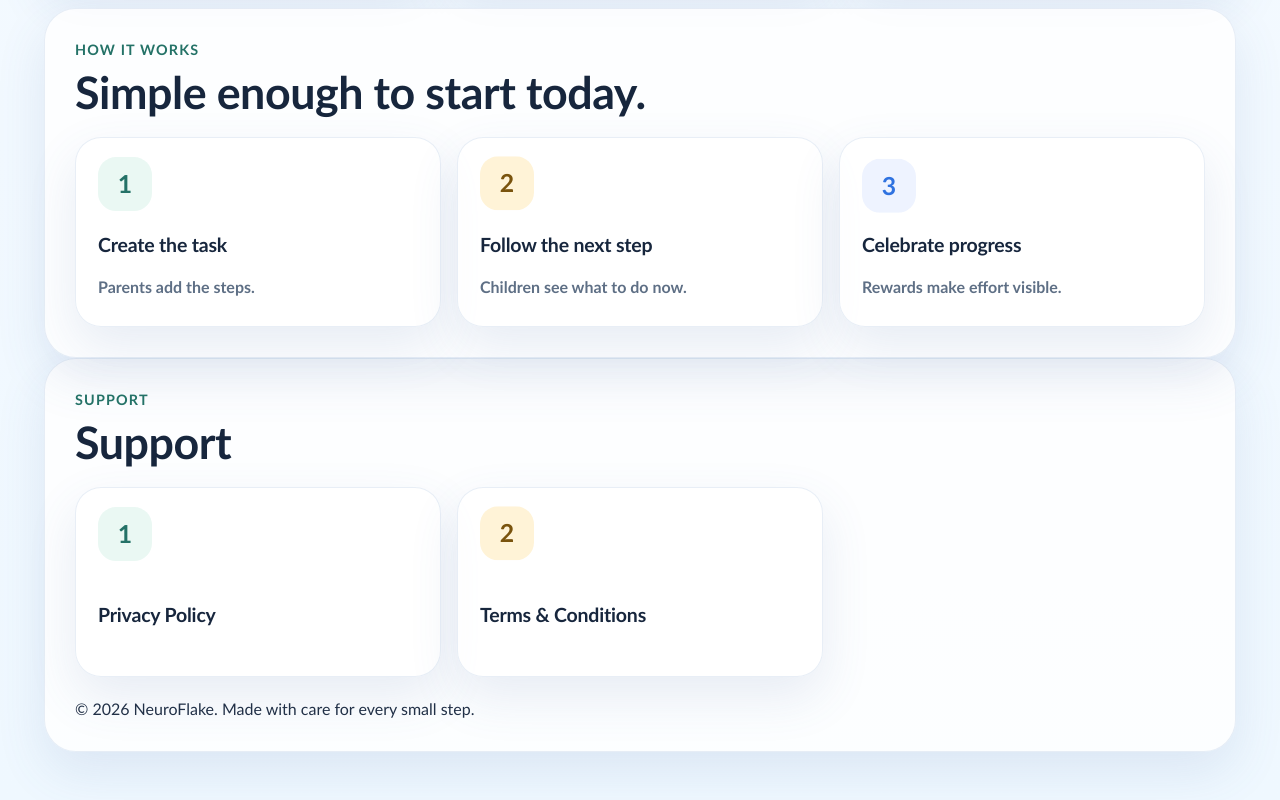
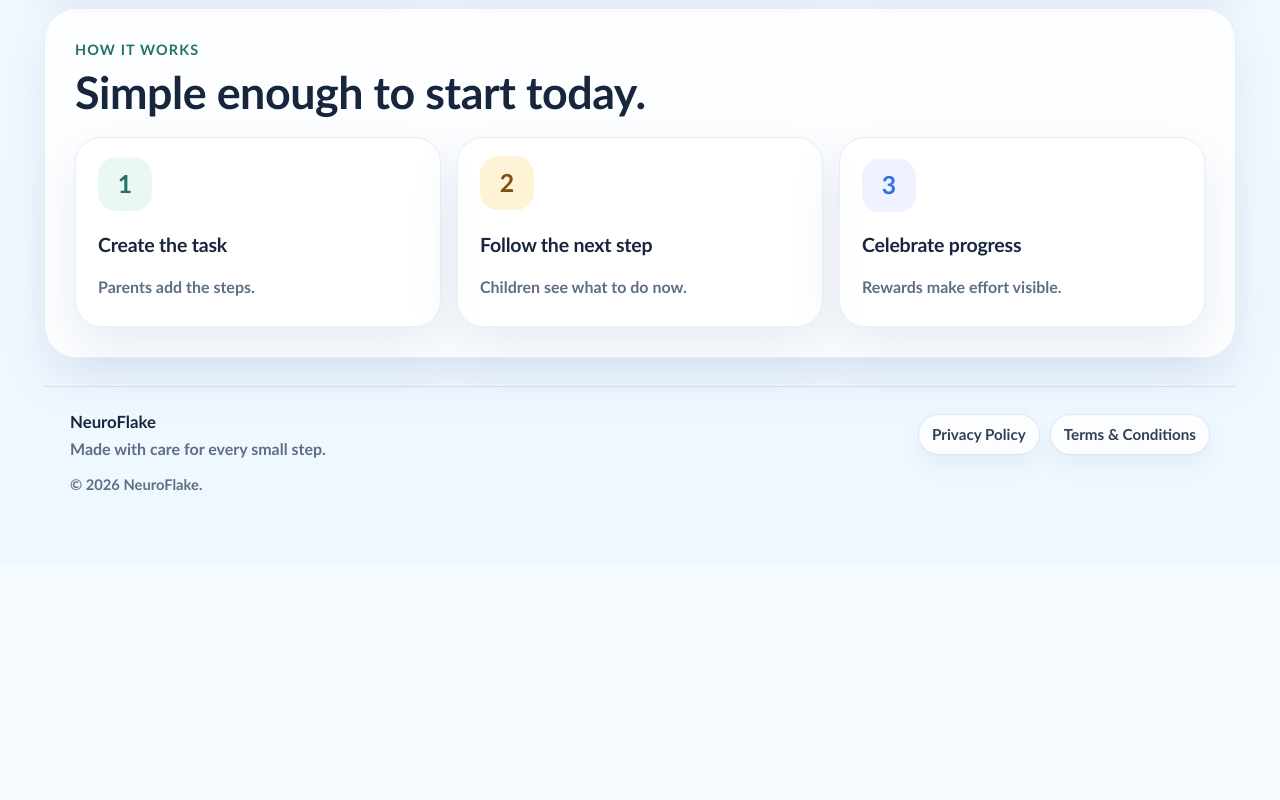
Before and after one commit to sbg001/FIT5120-NeuroFlake, a React (Vite) app in the folder frontend/: page / in a window 1280 px wide. Shown: the part 1764-2564 px from the top of the page. After the commit the page ends 2329 px from the top, so only its background shows below. Built offline with nearby package versions, Linux system fonts and the light colour scheme; no server answers.

Commit message:
Move legal terms to app footer

```diff
--- a/frontend/src/pages/Home.jsx
+++ b/frontend/src/pages/Home.jsx
@@ -259,28 +259,19 @@ function Home() {
         </section>
       </section>
 
-      <section className="home-flow-section mt-10 md:mt-14" aria-label="Footer">
-        <div className="home-section-heading">
-          <p className="home-landing-kicker">Support</p>
-          <h3>Support</h3>
+      <footer className="home-footer" aria-label="NeuroFlake footer">
+        <div className="home-footer__brand">
+          <strong>NeuroFlake</strong>
+          <p>Made with care for every small step.</p>
         </div>
 
-        <div className="home-flow-grid">
-          <Link to="/privacy-policy" className="home-flow-card">
-            <span aria-hidden="true">1</span>
-            <h4>Privacy Policy</h4>
-          </Link>
+        <nav className="home-footer__links" aria-label="Legal links">
+          <Link to="/privacy-policy">Privacy Policy</Link>
+          <Link to="/terms-and-conditions">Terms & Conditions</Link>
+        </nav>
 
-          <Link to="/terms-and-conditions" className="home-flow-card">
-            <span aria-hidden="true">2</span>
-            <h4>Terms & Conditions</h4>
-          </Link>
-        </div>
-
-        <p className="mt-2 text-center text-[18px] md:text-[20px] text-black">
-          © 2026 NeuroFlake. Made with care for every small step.
-        </p>
-      </section>
+        <p className="home-footer__copyright">&copy; 2026 NeuroFlake.</p>
+      </footer>
     </>
   );
 }
--- a/frontend/src/styles/globals.css
+++ b/frontend/src/styles/globals.css
@@ -3183,6 +3183,79 @@ a:focus-visible {
   box-shadow: var(--shadow-soft);
 }
 
+.home-footer {
+  display: grid;
+  grid-template-columns: minmax(0, 1fr) auto;
+  align-items: center;
+  gap: 14px 24px;
+  margin-top: 28px;
+  padding: 22px 26px;
+  border-top: 1px solid rgba(126, 158, 202, 0.22);
+  color: var(--text-soft);
+}
+
+.home-footer__brand {
+  display: grid;
+  gap: 4px;
+}
+
+.home-footer__brand strong {
+  color: #17263d;
+  font-size: 1.05rem;
+  font-weight: 950;
+}
+
+.home-footer__brand p,
+.home-footer__copyright {
+  margin: 0;
+  font-weight: 750;
+  line-height: 1.4;
+}
+
+.home-footer__links {
+  display: flex;
+  flex-wrap: wrap;
+  justify-content: flex-end;
+  gap: 10px;
+}
+
+.home-footer__links a {
+  display: inline-flex;
+  align-items: center;
+  min-height: 40px;
+  padding: 8px 13px;
+  border: 1px solid rgba(126, 158, 202, 0.24);
+  border-radius: 999px;
+  background: rgba(255, 255, 255, 0.72);
+  color: #304055;
+  font-size: 0.95rem;
+  font-weight: 850;
+  text-decoration: none;
+  box-shadow: 0 10px 22px rgba(74, 108, 161, 0.08);
+  transition:
+    transform var(--transition),
+    border-color var(--transition),
+    box-shadow var(--transition),
+    color var(--transition);
+}
+
+.home-footer__links a:hover {
+  transform: translateY(-1px);
+  border-color: var(--border-strong);
+  color: var(--primary-strong);
+  box-shadow: 0 14px 28px rgba(74, 108, 161, 0.12);
+}
+
+.home-footer__links a:focus-visible {
+  outline: 4px solid rgba(82, 134, 255, 0.2);
+  outline-offset: 3px;
+}
+
+.home-footer__copyright {
+  grid-column: 1 / -1;
+  font-size: 0.92rem;
+}
+
 .login-page--simple {
   min-height: calc(100vh - 120px);
   padding-top: 18px;
@@ -3666,6 +3739,16 @@ a:focus-visible {
     max-width: 24ch;
   }
 
+  .home-footer {
+    grid-template-columns: 1fr;
+    justify-items: center;
+    text-align: center;
+  }
+
+  .home-footer__links {
+    justify-content: center;
+  }
+
   .task-assistant-modal__panel {
     padding: 22px;
   }
```
